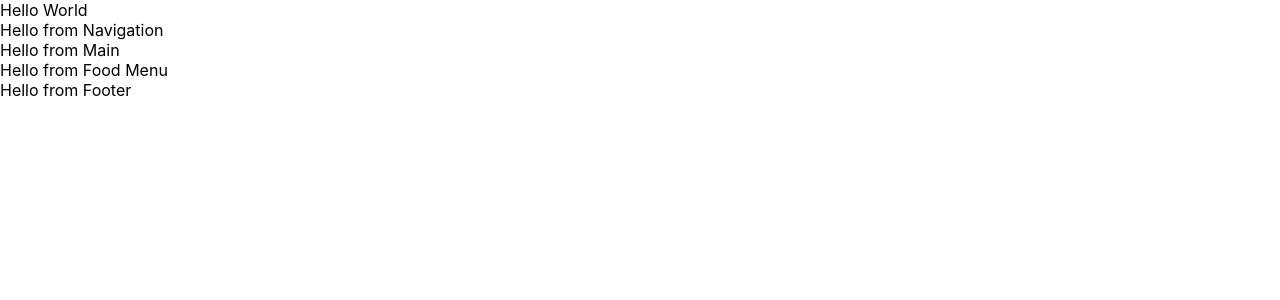
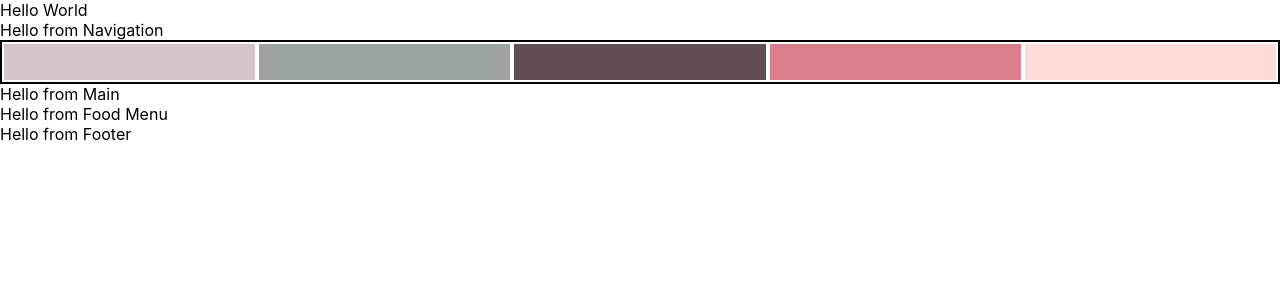
Before and after one commit to fcondori1/bakery-elaine, a React (Create React App) app: page / in a window 1280 px wide. Shown: the top 300 px of the page. Built offline with nearby package versions, Linux system fonts and the light colour scheme.

Commit message:
add css to boxes

```diff
--- a/src/components/Navigation/Navigation.css
+++ b/src/components/Navigation/Navigation.css
@@ -0,0 +1,36 @@
+.box {
+    border: 2px solid black;
+    height: 40px;
+    display: flex;
+    flex-direction: row;
+}
+
+.box1 {
+    border: 2px solid #ffffff;
+    background-color: #d5c5c8;
+    width: 20%;
+}
+
+.box2 {
+    border: 2px solid #ffffff;
+    background-color: #9da3a4;
+    width: 20%;
+}
+
+.box3 {
+    border: 2px solid #ffffff;
+    background-color: #604d53;
+    width: 20%;
+}
+
+.box4 {
+    border: 2px solid #ffffff;
+    background-color: #db7f8e;
+    width: 20%;
+}
+
+.box5 {
+    border: 2px solid #ffffff;
+    background-color: #ffdbda;
+    width: 20%;
+}
```
